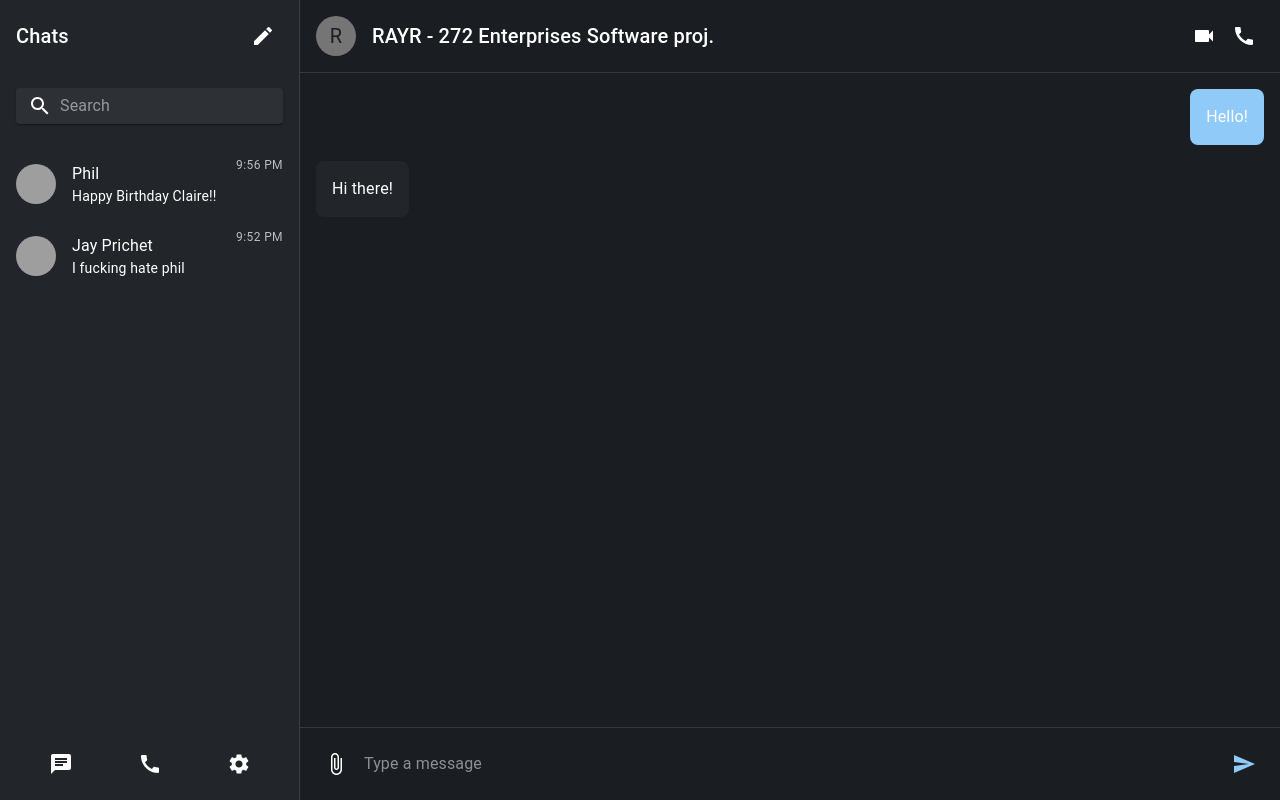
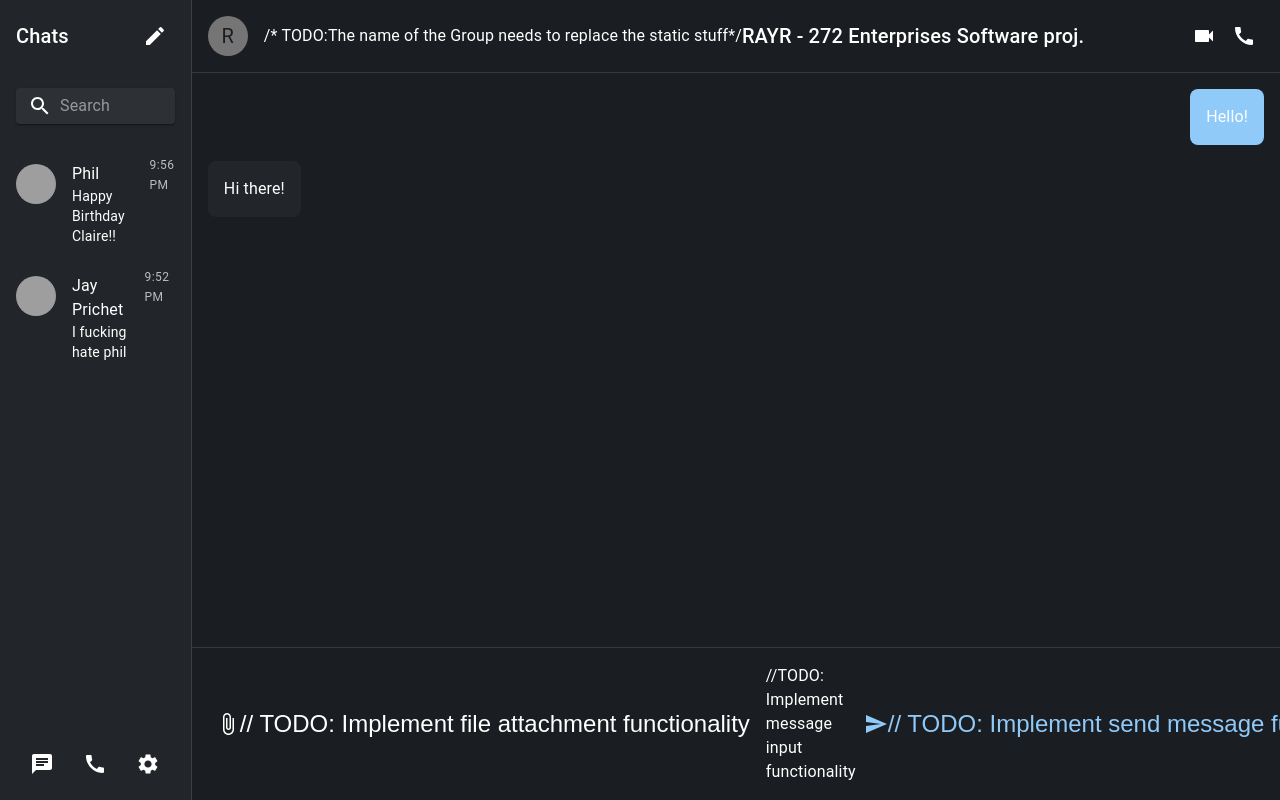
Before and after one commit to Rushabh-Runwal/RAYR-Spartan_Cove, a React (Create React App) app in the folder frontend/: page /chats in a window 1280 px wide. Built offline with nearby package versions, Linux system fonts and the light colour scheme; no server answers; sample sign-in values are in the browser's storage; grey boxes are pictures that could not be loaded.

Commit message:
#6 handling message input

```diff
--- a/frontend/src/components/ChatArea/ChatHeader.jsx
+++ b/frontend/src/components/ChatArea/ChatHeader.jsx
@@ -2,11 +2,14 @@ import React from 'react';
 import { Box, Typography, IconButton, Avatar } from '@mui/material';
 import VideocamIcon from '@mui/icons-material/Videocam';
 import CallIcon from '@mui/icons-material/Call';
+import axios from 'axios';
+import { useChatState } from '../../context/chatProvider';
 
 const ChatHeader = () => {
   return (
     <Box sx={{ display: 'flex', alignItems: 'center', p: 2, borderBottom: 1, borderColor: 'divider' }}>
       <Avatar sx={{ mr: 2 }}>R</Avatar>
+      /* TODO:The name of the Group needs to replace the static stuff*/
       <Typography variant="h6" sx={{ flexGrow: 1 }}>RAYR - 272 Enterprises Software proj.</Typography>
       <IconButton>
         <VideocamIcon />
--- a/frontend/src/components/ChatArea/MessageInput.jsx
+++ b/frontend/src/components/ChatArea/MessageInput.jsx
@@ -1,21 +1,52 @@
-import React from 'react';
+import React, {useState} from 'react';
 import { Box, InputBase, IconButton } from '@mui/material';
 import SendIcon from '@mui/icons-material/Send';
 import AttachFileIcon from '@mui/icons-material/AttachFile';
+import axios from 'axios';
+import { useChatState } from '../../context/chatProvider';
 
 const MessageInput = () => {
+  const [ message, setMessage ] = useState('');
+  const { user, selectedChat } = useChatState();
+  const handleMessageChange = (event) => {
+    setMessage(event.target.value);
+  };
+  const sendMessage = async () => {
+    const backend_url = "http://localhost:5002"; //TODO: Shouldn't be accessing the URL like this use a config file
+    if (message.trim() && selectedChat) {
+      try {
+        const config = {
+          headers: {
+            "Content-Type": "application/json",
+            Authorization: `Bearer ${user.token}`,
+          },
+        };
+
+        await axios.post('${backend_url}/messages', {
+          content: message,
+          chatId: selectedChat._id
+        }, config);
+
+        setMessage('');
+      } catch (error) {
+        console.error("Error sending message:", error);
+      }
+    }
+  };
   return (
     <Box sx={{ display: 'flex', alignItems: 'center', p: 2, borderTop: 1, borderColor: 'divider' }}>
       <IconButton>
-        <AttachFileIcon />
+        <AttachFileIcon /> // TODO: Implement file attachment functionality
       </IconButton>
       <InputBase
         sx={{ ml: 1, flex: 1 }}
         placeholder="Type a message"
         inputProps={{ 'aria-label': 'type a message' }}
-      />
-      <IconButton color="primary">
-        <SendIcon />
+        value={message}
+        onChange={handleMessageChange}
+      /> //TODO: Implement message input functionality
+      <IconButton color="primary" onClick = {sendMessage}>
+        <SendIcon /> // TODO: Implement send message functionality
       </IconButton>
     </Box>
   );
```
